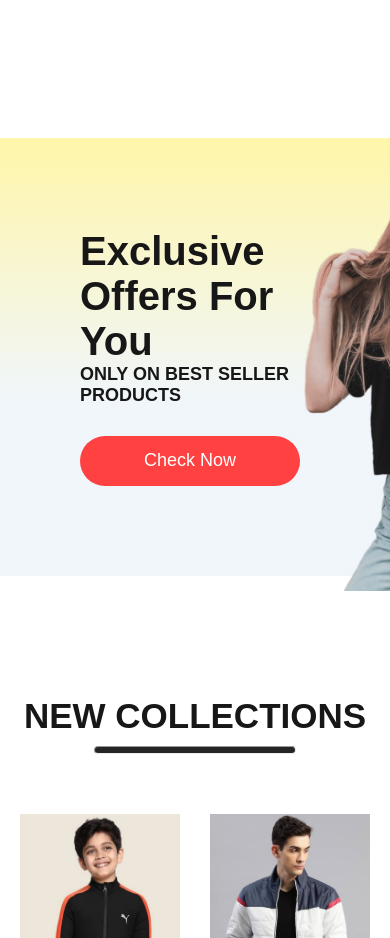
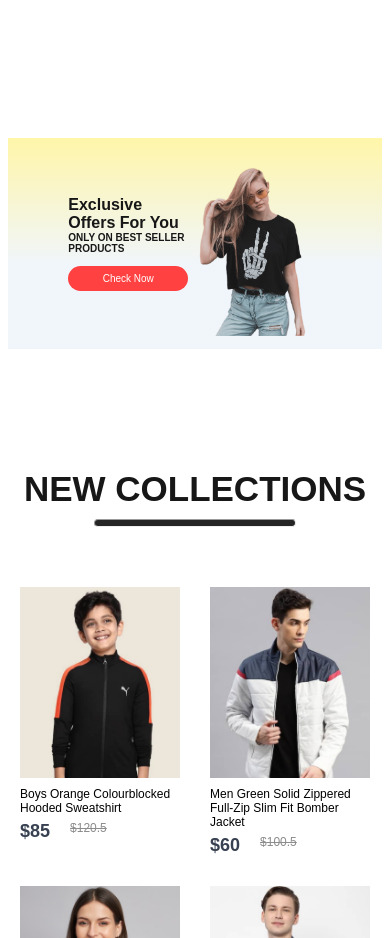
Before and after one commit to PraneethBunny123/MERN-Cart, a React (Vite) app in the folder frontend/: page / in a window 390 px wide. Shown: the part 1220-2158 px from the top of the page. Built offline with nearby package versions, Linux system fonts and the light colour scheme.

Commit message:
Added styles for offers banner for different screen sizes

```diff
--- a/frontend/src/components/Offers/Offers.css
+++ b/frontend/src/components/Offers/Offers.css
@@ -52,7 +52,7 @@
     .offers {
         padding: 0px 80px;
         margin-bottom: 120px;
-        height: 52vh;
+        height: 50vh;
     }
     .offers-left h1 {
         font-size: 40px;
@@ -72,3 +72,70 @@
         padding-top: 30px;
     }
 }
+
+@media(max-width: 1280px) {
+    .offers {
+        padding: 0px 60px;
+        margin-bottom: 80px;
+        height: 40vh;
+    }
+    .offers-left h1 {
+        font-size: 30px;
+    }
+    .offers-left p {
+        font-size: 16px;
+    }
+    .offers-right img {
+        width: 200px;
+    }
+    .offers-left button {
+        width: 160px;
+        height: 40px;
+        font-size: 16px;
+    }
+    .offers-right {
+        padding-top: 10px;
+    }
+}
+
+@media(max-width: 800px) {
+    .offers {
+        margin-bottom: 60px;
+    }
+    .offers-left h1 {
+        font-size: 22px;
+    }
+    .offers-left p {
+        font-size: 13px;
+    }
+    .offers-right img {
+        width: 180px;
+    }
+    .offers-left button {
+        width: 140px;
+        height: 30px;
+        font-size: 12px;
+    }
+}
+
+@media(max-width: 500px) {
+    .offers {
+        margin-bottom: 50px;
+        height: 25vh;
+    }
+    .offers-left h1 {
+        font-size: 16px;
+    }
+    .offers-left p {
+        font-size: 10px;
+    }
+    .offers-right img {
+        width: 120px;
+    }
+    .offers-left button {
+        width: 120px;
+        height: 25px;
+        font-size: 10px;
+        margin-top: 12px;
+    }
+}
```
